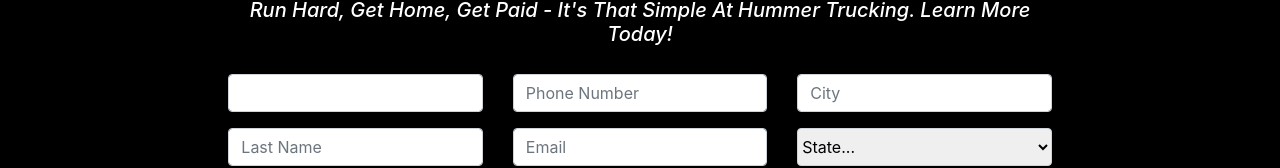
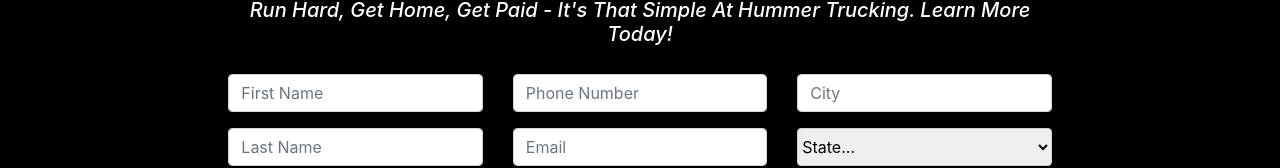
Before and after one commit to ericlafontsee/CIA, a React (Create React App) app: page / in a window 1280 px wide. Shown: the part 1332-1500 px from the top of the page. Built offline with nearby package versions, Linux system fonts and the light colour scheme.

Commit message:
fixed typo

```diff
--- a/src/components/Contact/index.js
+++ b/src/components/Contact/index.js
@@ -72,7 +72,7 @@
           </div>
           <form class="row g-3">
             <div class="col-md-4 pb-3">
-              <input3
+              <input
                 type="text"
                 class="form-control"
                 placeholder="First Name"
```
